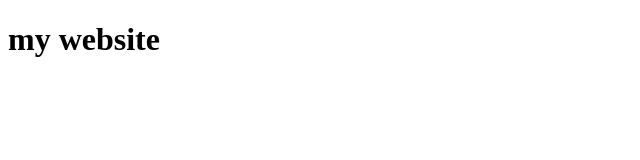
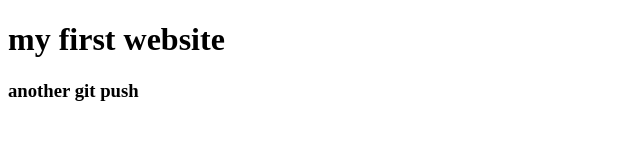
Before and after one commit to shakilsaad/my-first-website, a plain HTML site: page index.html in a window 1280 px wide. Shown: the whole page, without its empty margins (0-640 px from the left). Drawn offline with Linux system fonts and the light colour scheme.

Commit message:
learn github

```diff
--- a/index.html
+++ b/index.html
@@ -7,6 +7,7 @@
     <title>Document</title>
 </head>
 <body>
-    <h1>my website</h1>
+    <h1>my first website</h1>
+    <h3>another git push</h3>
 </body>
 </html>
```
